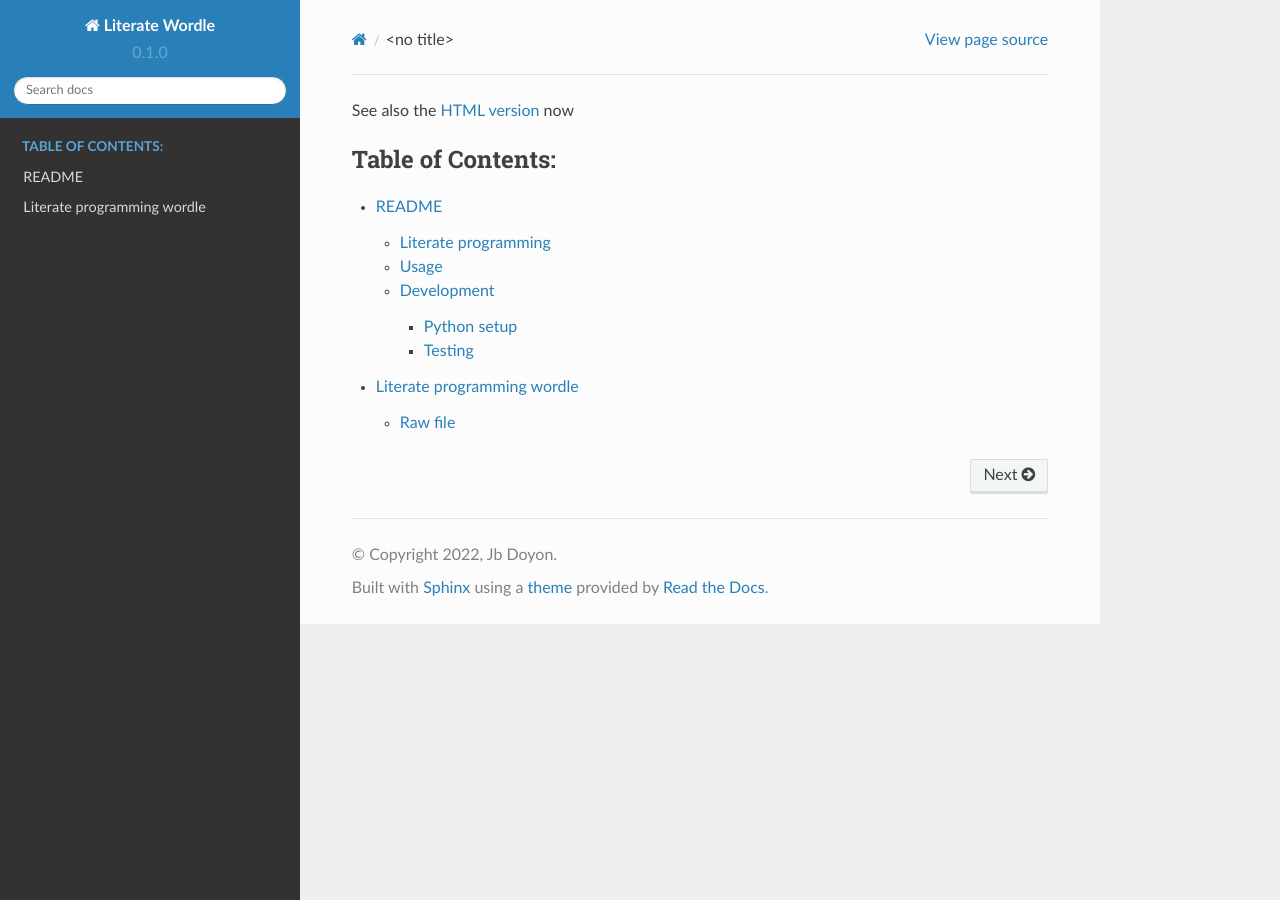
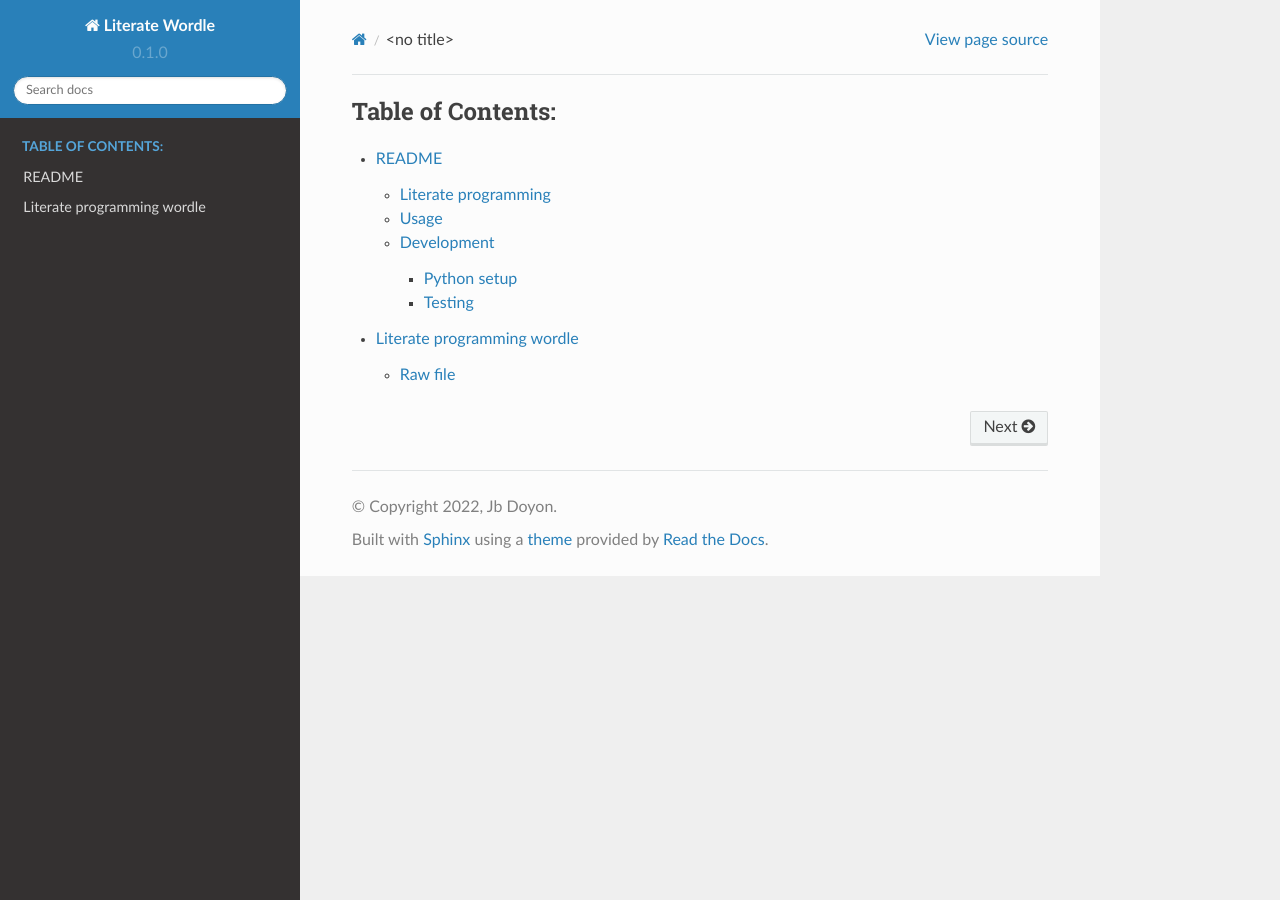
Before and after one commit to OverkillGuy/literate-wordle, a Sphinx documentation site: the page built from docs/source/index.rst, in a window 1280 px wide. Built offline with Sphinx 7.4.7 and the Read the Docs theme 2.0.0, drawn with Linux system fonts in a browser that asks for light colours; pages that are not in the unit, such as notebooks, are missing from menus; the version number is read from the project's files by our own code.

Commit message:
Clean up main docs page

```diff
--- a/docs/source/index.rst
+++ b/docs/source/index.rst
@@ -1,6 +1,3 @@
-
-See also the `HTML version <_static/wordle.html>`_ now
-
 
 .. toctree::
    :caption: Table of Contents:
```
Also changed, not shown: docs/source/readme.md (+2 -0 lines).
